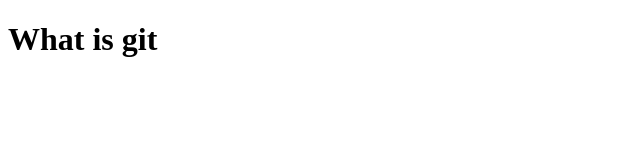
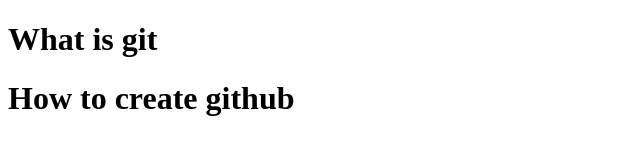
Before and after one commit to Be-professional/git-github, a plain HTML site: page index.html/index.html in a window 1280 px wide. Shown: the whole page, without its empty margins (0-640 px from the left). Drawn offline with Linux system fonts and the light colour scheme.

Commit message:
first commit

```diff
--- a/index.html/index.html
+++ b/index.html/index.html
@@ -7,6 +7,7 @@
 </head>
 <body>
     <h1>What is git</h1>
+    <h1>How to create github</h1>
 
 </body>
 </html>
```
